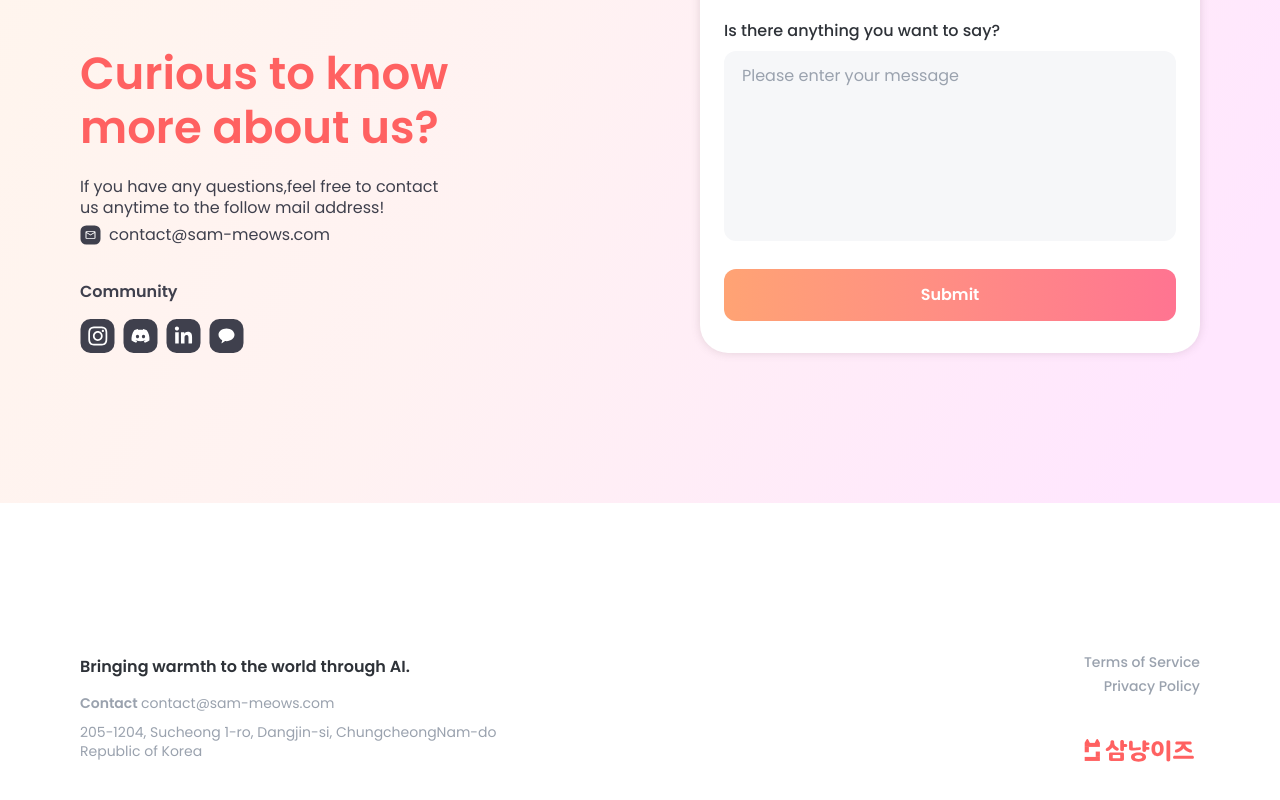
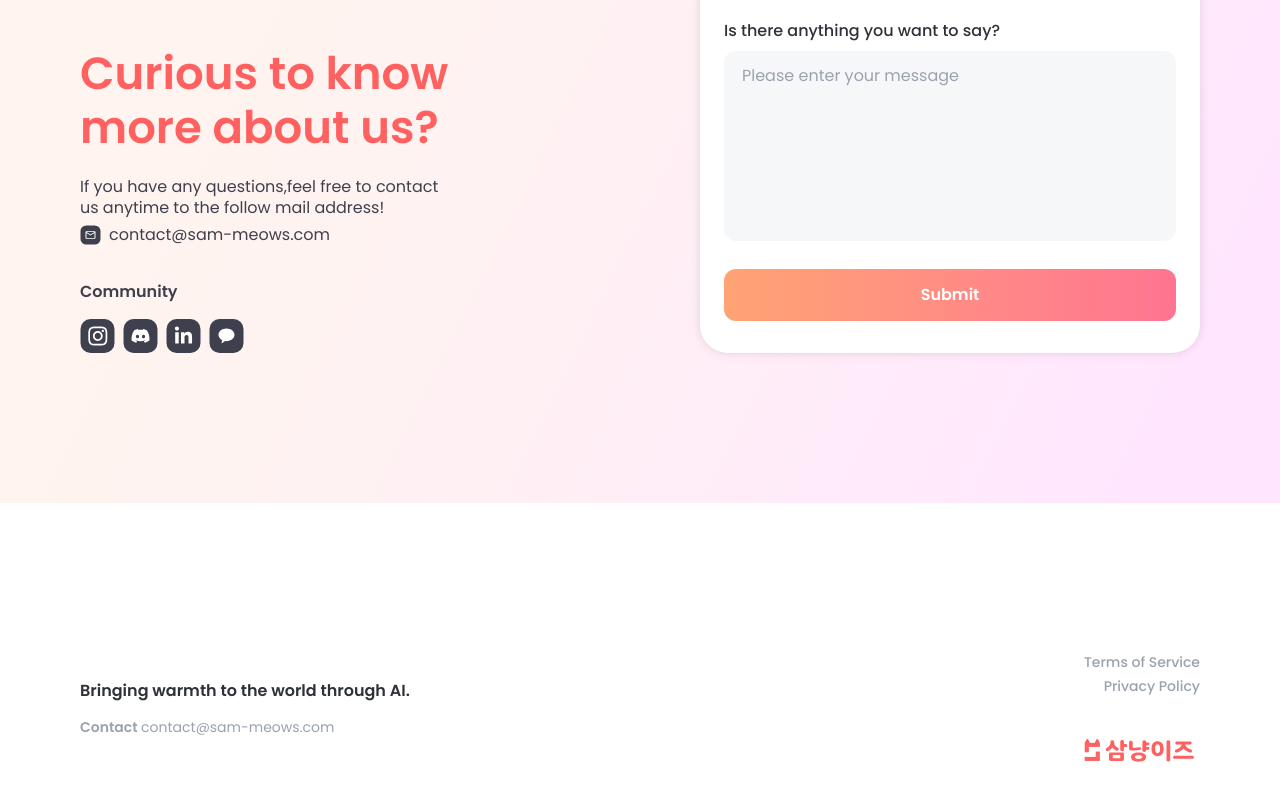
Before and after one commit to SamMeows/sammeows_homepage, a Next.js app: page / in a window 1280 px wide. Shown: the part 4589-5389 px from the top of the page. Built offline with nearby package versions, Linux system fonts and the light colour scheme.

Commit message:
fix: remove address

```diff
--- a/pages/index.tsx
+++ b/pages/index.tsx
@@ -622,12 +622,6 @@ export default function Home() {
               <LineBreakMobileOnly />
               contact@sam-meows.com
             </span>
-            <span>
-              205-1204, Sucheong 1-ro, <LineBreakMobileOnly />
-              Dangjin-si, ChungcheongNam-do <LineBreakMobileOnly />
-              <LineBreakDesktopOnly />
-              Republic of Korea
-            </span>
           </p>
         </div>
         {/* 오른쪽 텍스트 */}
```
